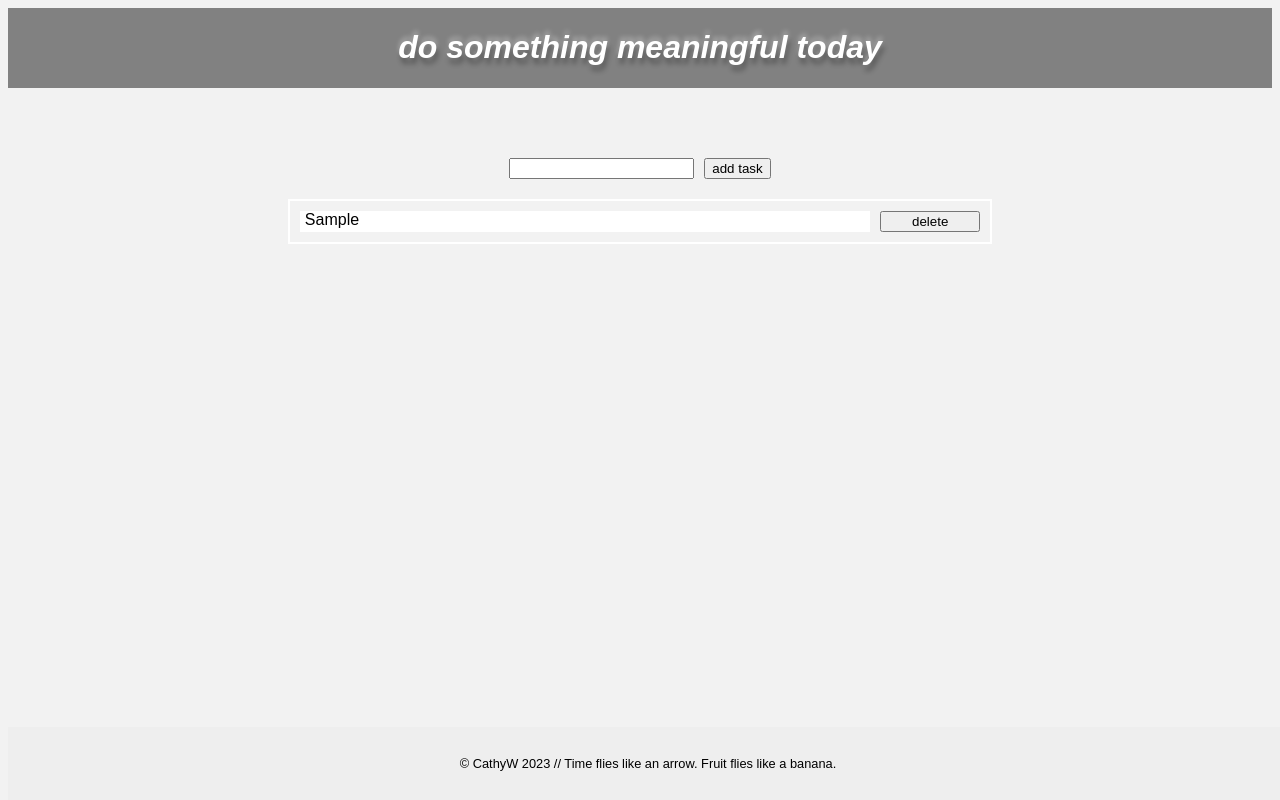
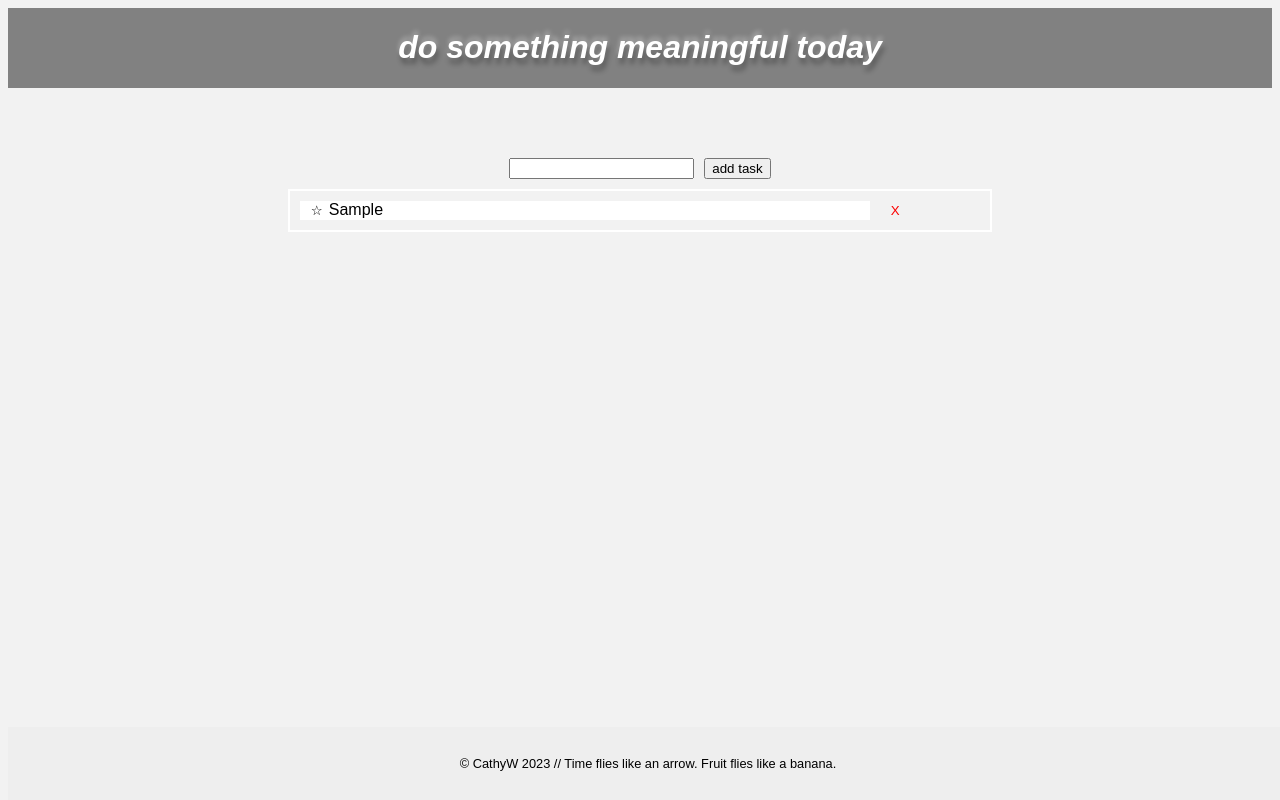
Before and after one commit to cathywiden/react-todolist, a React (Create React App) app: page / in a window 1280 px wide. Both pictures are taken after typing "Sample" into the empty fields and a click on the button "add task". Built offline with nearby package versions, Linux system fonts and the light colour scheme.

Commit message:
prio flag && flag in LS

```diff
--- a/src/App.jsx
+++ b/src/App.jsx
@@ -43,7 +43,11 @@ const TodoList = () => {
       <div className="container">
         <AddTask addTodo={addTodo} />
         {todos.length > 0 ? (
-          <DisplayTasks todos={todos} removeTodo={removeTodo} />
+          <DisplayTasks
+            todos={todos}
+            removeTodo={removeTodo}
+            setTodos={setTodos}
+          />
         ) : null}
       </div>
     </>
--- a/src/components/DisplayTasks.jsx
+++ b/src/components/DisplayTasks.jsx
@@ -1,21 +1,46 @@
-const DisplayTasks = ({ todos, removeTodo }) => {
-  if (todos.length === 0) {
-    return null;
-  }
+import React from "react";
+
+const DisplayTasks = ({ todos, removeTodo, setTodos }) => {
+  const handlePriority = (id) => {
+    const updatedTodos = todos.map((todo) => {
+      if (todo.id === id) {
+        return {
+          ...todo,
+          priority: !todo.priority,
+        };
+      }
+      return todo;
+    });
+    setTodos(updatedTodos);
+    localStorage.setItem("todos", JSON.stringify(updatedTodos));
+  };
 
   return (
     <div className="tasks-container">
       <div className="tasks">
         {todos.map((todo, index) => (
-          <div key={index} className="task">
+          <div
+            key={index}
+            className={`task${todo.completed ? " completed" : ""}${
+              todo.priority ? " priority" : ""
+            }`}
+          >
+            <button
+              className="priority-button"
+              onClick={() => handlePriority(todo.id)}
+            >
+              {todo.priority ? <span>&#x2605;</span> : <span>&#x2606;</span>}
+            </button>
             {todo.text}
           </div>
         ))}
       </div>
       <div className="buttons">
         {todos.map((todo, index) => (
-          <button key={index} onClick={() => removeTodo(todo.id)}>
-            delete
+          <button
+            className="delete-button" key={index} onClick={() => removeTodo(todo.id)}
+          >
+            X
           </button>
         ))}
       </div>
--- a/src/index.css
+++ b/src/index.css
@@ -65,12 +65,26 @@ footer {
   border-radius: 4px;
   cursor: pointer;
 }
+.priority-button {
+  height: 1rem;
+  border: none;
+  background: transparent;
+}
+
+.delete-button {
+  width: 30px;
+  padding: 2px;
+background-color: transparent;
+  color: rgb(252, 0, 0);
+  border: none;
+  cursor: pointer;
+}
 
 .form {
   display: flex;
   align-items: center;
   justify-content: center;
-  margin-bottom: 20px;
+  margin-bottom: 10px;
 }
 
 .form input {
```
Also changed, not shown: 1 other file (tests, documents, lock files or other folders).
